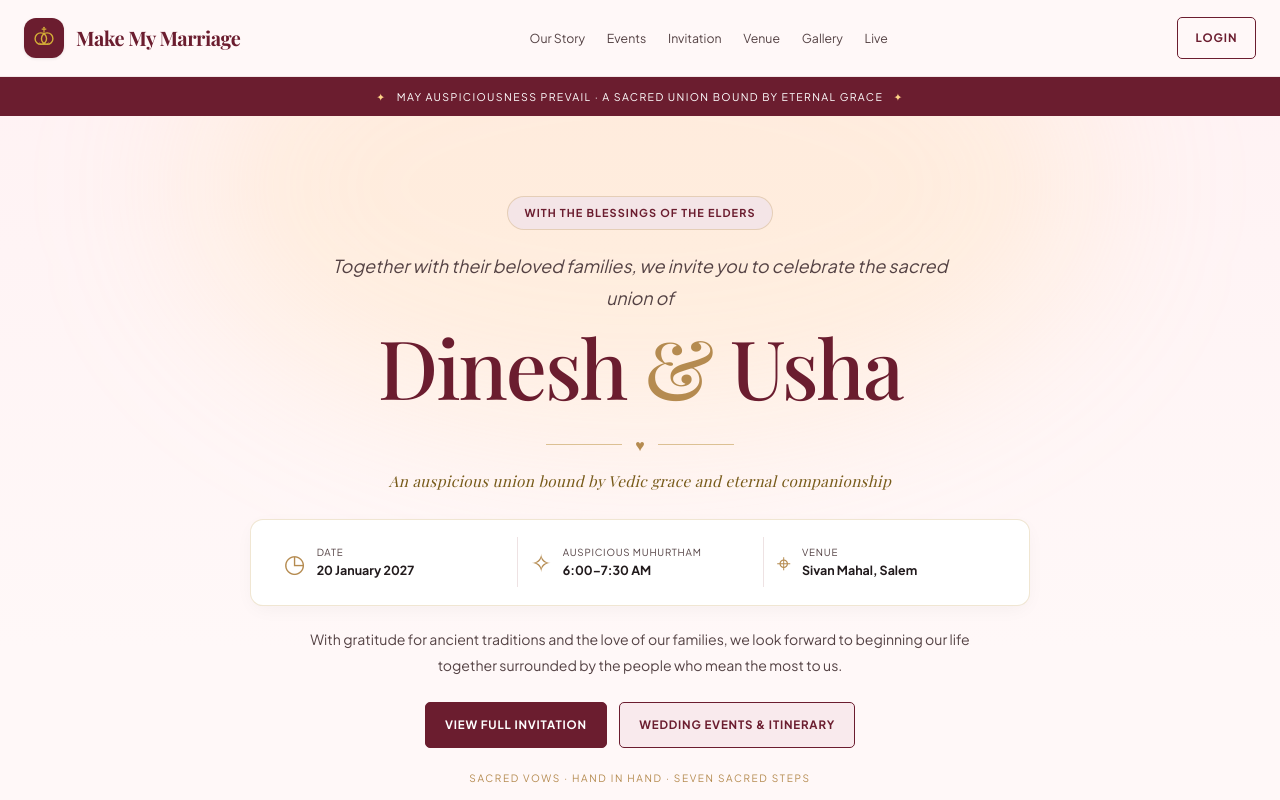
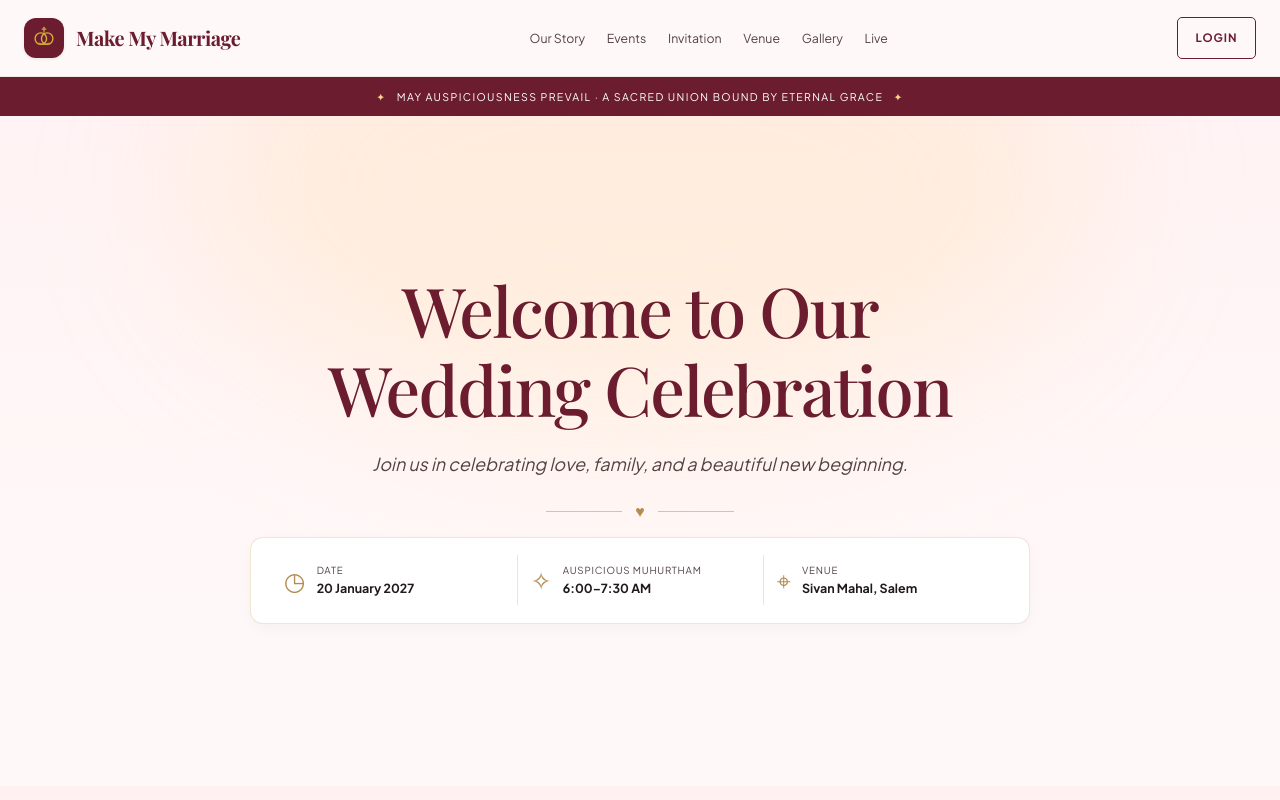
Before and after one commit to dinesh791/Make-My-Marriage, a Next.js app: page / in a window 1280 px wide. Shown: the top 800 px of the page. Built offline with nearby package versions, Linux system fonts and the light colour scheme; a web font is replaced by a local one.

Commit message:
Use generic homepage wedding copy and update project rules

```diff
--- a/src/app/globals.css
+++ b/src/app/globals.css
@@ -639,6 +639,12 @@ p {
   line-height: 1.15;
   letter-spacing: -0.025em;
 }
+.wedding-hero h1.wedding-welcome-title {
+  max-width: 780px;
+  margin-inline: auto;
+  font-size: clamp(2.3rem, 5.5vw, 4.3rem);
+  text-wrap: balance;
+}
 .wedding-hero h1 span,
 .invitation-card h3 span {
   color: var(--wedding-gold);
--- a/src/app/page.tsx
+++ b/src/app/page.tsx
@@ -1,5 +1,5 @@
 import { PublicWeddingSite } from "@/components/shared/public-wedding-site";
 
 export default function HomePage() {
-  return <PublicWeddingSite slug="dinesh-usha" homeHref="/" />;
+  return <PublicWeddingSite slug="dinesh-usha" homeHref="/" welcomeHero />;
 }
--- a/src/components/shared/public-wedding-site.tsx
+++ b/src/components/shared/public-wedding-site.tsx
@@ -72,9 +72,11 @@ function SectionHeading({
 export function PublicWeddingSite({
   slug,
   homeHref = `/w/${slug}`,
+  welcomeHero = false,
 }: {
   slug: string;
   homeHref?: string;
+  welcomeHero?: boolean;
 }) {
   const mapImage =
     "https://lh3.googleusercontent.com/aida-public/AB6AXuDnPm93r7H1nFLwLmEpoc7Bt9B3I2SUTH_Puvs_3yHV18Jgle-oTihd6QmEu9O5fzotA9EW1zKKG5J3XOAXJPYONzRPKdsypqsopk6mv0U6oZfI5zsXMyAGYQHHSvCmzRm0CPbaIeTdbM0YocNxk1kZFUk3U3NAOTTZPd3Wc2ZRcFehqvYmJrkZralO48rpRLMTRRtSWOfxRI2KhfEJ2A5BqxZw5zjkpK12ycz3yIWd";
@@ -110,6 +112,17 @@ export function PublicWeddingSite({
       <section className="wedding-hero" id="home" aria-labelledby="wedding-title">
         <div className="wedding-hero-glow" aria-hidden="true" />
         <div className="wedding-hero-content">
+          {welcomeHero ? (
+            <>
+              <h1 className="wedding-serif wedding-welcome-title" id="wedding-title">
+                Welcome to Our Wedding Celebration
+              </h1>
+              <p className="wedding-hero-intro">
+                Join us in celebrating love, family, and a beautiful new beginning.
+              </p>
+            </>
+          ) : (
+            <>
               <span className="wedding-invocation">With the blessings of the elders</span>
               <p className="wedding-hero-intro">
                 Together with their beloved families, we invite you to celebrate the sacred union of
@@ -117,14 +130,18 @@ export function PublicWeddingSite({
               <h1 className="wedding-serif" id="wedding-title">
                 Dinesh <span aria-hidden="true">&amp;</span> Usha
               </h1>
+            </>
+          )}
           <div className="wedding-flourish" aria-hidden="true">
             <span />
             <span>♥</span>
             <span />
           </div>
+          {!welcomeHero && (
             <p className="wedding-hero-blessing">
               An auspicious union bound by Vedic grace and eternal companionship
             </p>
+          )}
 
           <div className="wedding-details-card" aria-label="Wedding date, time, and venue">
             <div className="wedding-detail">
@@ -156,9 +173,11 @@ export function PublicWeddingSite({
             </div>
           </div>
 
+          {!welcomeHero && (
+            <>
               <p className="wedding-hero-description">
-            With gratitude for ancient traditions and the love of our families, we look forward to
-            beginning our life together surrounded by the people who mean the most to us.
+                With gratitude for ancient traditions and the love of our families, we look forward
+                to beginning our life together surrounded by the people who mean the most to us.
               </p>
               <div className="wedding-actions">
                 <a className="wedding-button" href="#digital-invitation">
@@ -169,6 +188,8 @@ export function PublicWeddingSite({
                 </a>
               </div>
               <p className="wedding-hero-footer">Sacred vows · Hand in hand · Seven sacred steps</p>
+            </>
+          )}
         </div>
       </section>
 
@@ -284,7 +305,7 @@ export function PublicWeddingSite({
               the occasion of our wedding.
             </p>
             <h3 className="wedding-serif">
-              Dinesh <span>&amp;</span> Usha
+              {welcomeHero ? "Bride" : "Dinesh"} <span>&amp;</span> {welcomeHero ? "Groom" : "Usha"}
             </h3>
             <div className="invitation-divider">
               <span>✦</span>
```
Also changed, not shown: 1 other file (tests, documents, lock files or other folders). Lines whose indentation alone changed are shown as unchanged.
